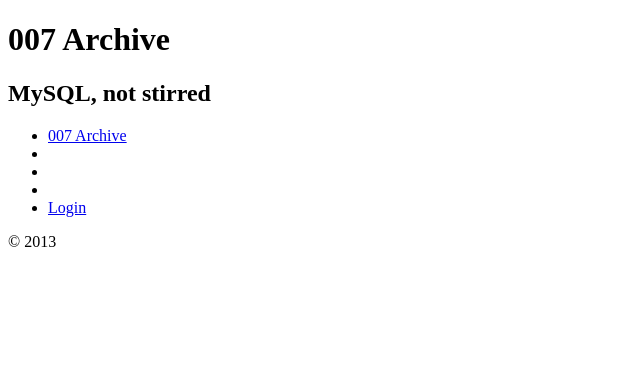
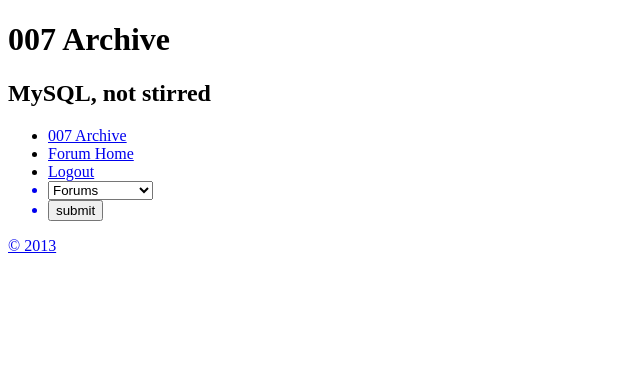
Before and after one commit to deez79/php-and-mysql-class-final-project, a PHP site: page /index.php in a window 1280 px wide. Shown: the top 367 px of the page, without its empty margins (0-640 px from the left). Run offline with PHP 8.4, Linux system fonts and the light colour scheme; tables that the repository leaves empty or names only in its code hold one stand-in row (values such as "Sample post").

Commit message:
Updating header to use sessions
I have been trying to follow the script from 17.1, but
I don't like the default sessions included, and I also
would like to use cookies for this project.  I spent a lot
of time setting up the login via cookies, and don't feel like
scraping it.

This commit is to save the work I did following the script.
My next commit will likely be me hacking it to my needs/desires.

```diff
--- a/includes/header.php
+++ b/includes/header.php
@@ -4,6 +4,31 @@
 	<meta charset="UTF-8">
 	<title><?php echo $page_title; ?></title>
 	<link rel="stylesheet" href="/css/bootstrap.css" type="text\css" />
+	<?php //most of this php is from 17.1 (edited for my needs)
+
+	//start the session:
+	session_start();
+
+	//for testing purposes
+	$_SESSION['user_id'] = 1;
+	//for logging out
+	//$_SESSION = array();
+
+	//connect to the DB
+	require ('database/mysqli_connect.php');
+
+	//check for forum ID
+	// 	then store forum ID in the session:
+	if ( isset($_GET['fid']) && filter_var($_GET['fid'], FILTER_VALIDATE_INT, array('min_range' => 1))) {
+		$_SESSION['fid'] = $_GET['fid'];
+	} elseif ( !isset($_SESSION['fid'])) {
+		$_SESSION['fid'] = 1; // Default
+	}
+
+
+
+	?>
+
 </head>
 <body>
 	<div class="header">
@@ -13,17 +38,54 @@
 	<div class="nav">
 		<ul>
 			<li><a href="index.php">007 Archive</a></li>
-			<li><a href=""></li>
-			<li><a href=""></li>
+			<li><a href="forum.php">Forum Home</li>
+			<?php //Display links based on login status:
+			if (isset($_SESSION['user_id'])) {
+				//If this is the forum page, add a link for posting threads:
+				if (basename($_SERVER['PHP_SELF']) == 'forum.php') {
+					echo '<li><a href="post.php">New Thread</li>';
+				}
+				//add a log out link
+				echo '<li><a href="logout.php">Logout</li>' . "\n";
+			} else {
+				//Register and login
+				echo '<li><a href="login.php">Login</li>' . "\n";
+			}
+
+
+			//For Choosing a forum
+			echo '<form action="forum.php" method="get">
+			<li><select name="fid">
+				<option value="0">' . "Forums" . '</option>';
+
+				//Retrieve all Forum Names:
+				$q = "SELECT forum_id, forum_name FROM forum ORDER BY forum_id ASC";
+				$r = mysqli_query($dbc, $q);
+				if (mysqli_num_rows($r) > 0) {
+					while ($menu_row = mysqli_fetch_array($r, MYSQLI_NUM)) {
+						echo "<option value=\"$menu_row[0]\">$menu_row[1]</option>\n";
+					} //end while statement
+				} //end if rows > 0
+				mysqli_free_result($r);
+			echo '</select></li>'; //end select statement
+
+			echo '<li><input name="submit" type="submit" value="submit" /></li>';
+			echo '</form>';
+
+			?>
+
+			<!-- //this is cookie based validation.
 			<li><a href=""></li>
 			<li><?php //Create a login/logout link:
+			/*
 				//checks to see if cookie is set, AND that you are not on the logout.php page
 				if ((isset($_COOKIE['user_id'])) && (basename($_SERVER['PHP_SELF']) !='logout.php')) {
 					echo '<a href="logout.php">Logout</a>';
 				} else{
 					echo '<a href="login.php">Login</a>';
 				}
-			?></li>
+			*/
+			?></li> -->
 
 		</ul>
 	</div>	<!--End navigation-->
```
